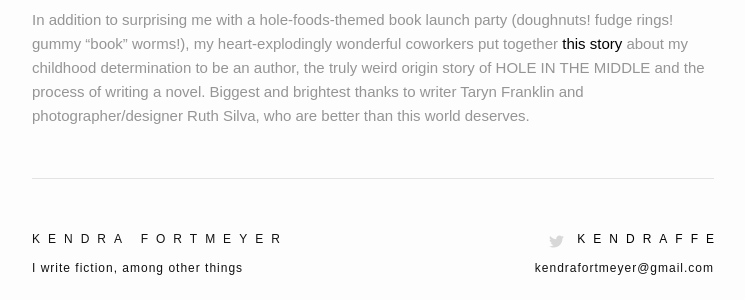
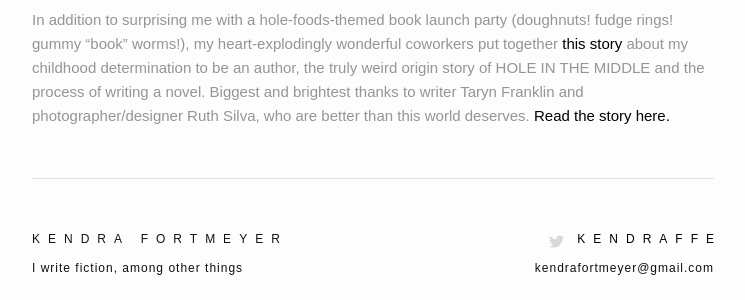
Before and after one commit to rblakemesser/rblakemesser.github.io, a Jekyll site: the page built from _posts/2017-07-17-pec.markdown, in a window 1280 px wide. Shown: the part 601-901 px from the top of the page, without its empty margins (267-1012 px from the left). Built offline with Jekyll 4.4.1, drawn with Linux system fonts in a browser that asks for light colours; some web fonts are replaced.

Commit message:
added page link to pec.coop

```diff
--- a/_posts/2017-07-17-pec.markdown
+++ b/_posts/2017-07-17-pec.markdown
@@ -6,4 +6,4 @@ categories: interviews
 image: "/assets/pec_photo.jpg"
 link: "https://www.pec.coop/Home/energy-news/news-item/2017/07/17/pec-employee-authors-young-adult-novel"
 ---
-In addition to surprising me with a hole-foods-themed book launch party (doughnuts! fudge rings! gummy "book" worms!), my heart-explodingly wonderful coworkers put together [this story]({{page.link}}) about my childhood determination to be an author, the truly weird origin story of HOLE IN THE MIDDLE and the process of writing a novel. Biggest and brightest thanks to writer Taryn Franklin and photographer/designer Ruth Silva, who are better than this world deserves.
+In addition to surprising me with a hole-foods-themed book launch party (doughnuts! fudge rings! gummy "book" worms!), my heart-explodingly wonderful coworkers put together [this story]({{page.link}}) about my childhood determination to be an author, the truly weird origin story of HOLE IN THE MIDDLE and the process of writing a novel. Biggest and brightest thanks to writer Taryn Franklin and photographer/designer Ruth Silva, who are better than this world deserves. [Read the story here.]({{page.link}})
```
